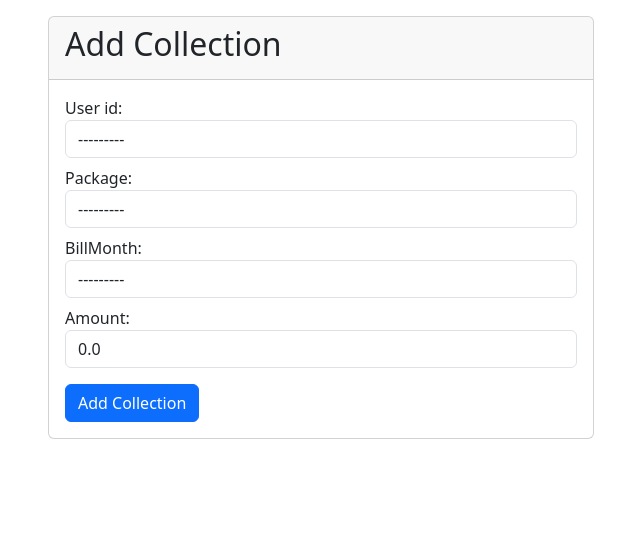
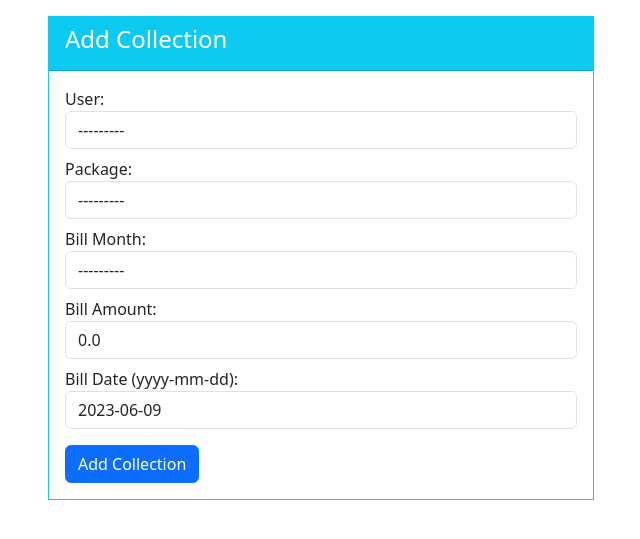
Before and after one commit to thehasu/bill-collection-app-using-django, a Django app: page /addcollection in a window 1280 px wide. Shown: the part 56-595 px from the top of the page, without its empty margins (319-959 px from the left). Run offline with Django 3.2, Linux system fonts and the light colour scheme; data comes from the database, SQL or seed files in the repository; both versions use the stored data as it was after the commit.

Commit message:
Add bill date field in collection

```diff
--- a/bill_coll/forms.py
+++ b/bill_coll/forms.py
@@ -39,12 +39,21 @@ class PackageForm(forms.ModelForm):
 class CollectionForm(forms.ModelForm):
     class Meta:
         model = models.Collection
-        fields = ['user_id', 'package', 'billMonth', 'amount']
+        fields = ['user_id', 'package', 'billMonth', 'amount', 'billDate']
         widgets = {
             'user_id': forms.Select(attrs={'class': 'form-control'}),
             'package': forms.Select(attrs={'class': 'form-control'}),
             'billMonth': forms.Select(attrs={'class': 'form-control'}),
-            'amount': forms.TextInput(attrs={'class': 'form-control'})
+            'amount': forms.TextInput(attrs={'class': 'form-control'}),
+            'billDate': forms.DateInput(attrs={'class': 'form-control'}),
+        }
+
+        labels = {
+            'user_id': 'User',
+            'package': 'Package',
+            'billMonth': 'Bill Month',
+            'amount': 'Bill Amount',
+            'billDate': 'Bill Date (yyyy-mm-dd)'
         }
 
 
--- a/bill_coll/models.py
+++ b/bill_coll/models.py
@@ -1,7 +1,9 @@
 from datetime import datetime
 
+import django
 from django.contrib.auth import get_user_model
 from django.db import models
+from django.utils import timezone
 
 # Create your models here.
 User = get_user_model()
@@ -43,7 +45,7 @@ class Collection(models.Model):
     user_id = models.ForeignKey(
         User, on_delete=models.SET_NULL, blank=True, null=True)
     package = models.ForeignKey(Package, on_delete=models.SET_NULL, null=True)
-    # date = models.DateField(auto_now_add=True);#max_length=50, blank=True, null=True)
+    billDate = models.DateField(auto_now_add=False,  blank=True, default=datetime.now)
     billMonth = models.ForeignKey(
         Month, on_delete=models.CASCADE, null=True, blank=True)
     amount = models.FloatField(default=0.0)
--- a/static/css/style.css
+++ b/static/css/style.css
@@ -27,3 +27,15 @@ p {
   color: #fff !important;
   font-weight: 600;
 }
+
+.errorlist {
+  margin-bottom: 0 !important;
+  margin-top: 1.5rem !important;
+  padding-left: 0 !important;
+}
+
+.errorlist li {
+  list-style-type: none;
+  font-size: 14px;
+  color: #e15c5c;
+}
--- a/static/js/app.js
+++ b/static/js/app.js
@@ -1,11 +1,12 @@
-$('#id_city').change(function () {
+$(document).ready(function () {
+  $('#id_city').change(function () {
     const url = $('#update-form').attr('data-areas-url');
     const cityid = $(this).val();
 
     $.ajax({
       url: url,
       data: {
-        city_id: cityid
+        city_id: cityid,
       },
       success: function (data) {
         $('#id_area').html(data);
@@ -13,4 +14,5 @@ $('#id_city').change(function () {
     });
   });
 
-  console.log("Hello World")
+  console.log('Hello World');
+});
--- a/templates/bill_coll/addcollection.html
+++ b/templates/bill_coll/addcollection.html
@@ -3,15 +3,21 @@
 <div class="container mt-3">
   <div class="row">
     <div class="col-md-6 offset-md-3">
-            <div class="card">
-                <div class="card-header">
-                    <h2>Add Collection</h2>
+      <div class="card rounded-0 border-info">
+        <div
+          class="card-header bg-info d-flex align-items-center rounded-0 text-white"
+        >
+          <h4>Add Collection</h4>
         </div>
         <div class="card-body">
           <div>
             <form action="" method="POST" enctype="multipart/form-data">
               {{collection_form.as_p}} {% csrf_token %}
-                                <input class="btn btn-primary mt-2" type="submit" value="Add Collection" />
+              <input
+                class="btn btn-primary mt-2"
+                type="submit"
+                value="Add Collection"
+              />
             </form>
           </div>
         </div>
--- a/templates/bill_coll/admin_Dashboard.html
+++ b/templates/bill_coll/admin_Dashboard.html
@@ -35,7 +35,7 @@
               <tr>
                 <td>{{collection.user_id}}</td>
                 <td>{{collection.package}}</td>
-                <td>{{collection.date}}</td>
+                <td>{{collection.billDate}}</td>
                 <td>{{collection.billMonth}}</td>
                 <td>${{collection.amount}}</td>
                 <td>
--- a/templates/bill_coll/base.html
+++ b/templates/bill_coll/base.html
@@ -1,3 +1,5 @@
+{%load static%}
+
 <!DOCTYPE html>
 <html lang="en">
   <head>
@@ -7,12 +9,14 @@
       content="width=device-width, user-scalable=no, initial-scale=1.0, maximum-scale=1.0, minimum-scale=1.0"
     />
     <meta http-equiv="X-UA-Compatible" content="ie=edge" />
+
     <link
       href="https://cdn.jsdelivr.net/npm/bootstrap@5.3.0-alpha1/dist/css/bootstrap.min.css"
       rel="stylesheet"
       integrity="sha384-GLhlTQ8iRABdZLl6O3oVMWSktQOp6b7In1Zl3/Jr59b6EGGoI1aFkw7cmDA6j6gD"
       crossorigin="anonymous"
     />
+
     <link href="/static/css/style.css?{% now 'U' %}" rel="stylesheet" />
     <title>"{{title}}"</title>
   </head>
@@ -87,5 +91,8 @@
       </div>
     </nav>
     {% block body_block %} {% endblock %}
+
+    <script src="https://code.jquery.com/jquery-3.6.0.js"></script>
+    <script src="/static/js/app.js"></script>
   </body>
 </html>
--- a/templates/bill_coll/update_profile.html
+++ b/templates/bill_coll/update_profile.html
@@ -42,6 +42,7 @@
     </div>
   </div>
 </div>
+{% comment %}
 <script src="https://code.jquery.com/jquery-3.3.1.min.js"></script>
 <script src="/static/js/app.js"></script>
-{% endblock %}
+{% endcomment %} {% endblock %}
```
Also changed, not shown: bill_coll/migrations/0010_collection_billdate.py (added), db.sqlite3. Lines whose indentation alone changed are shown as unchanged.
